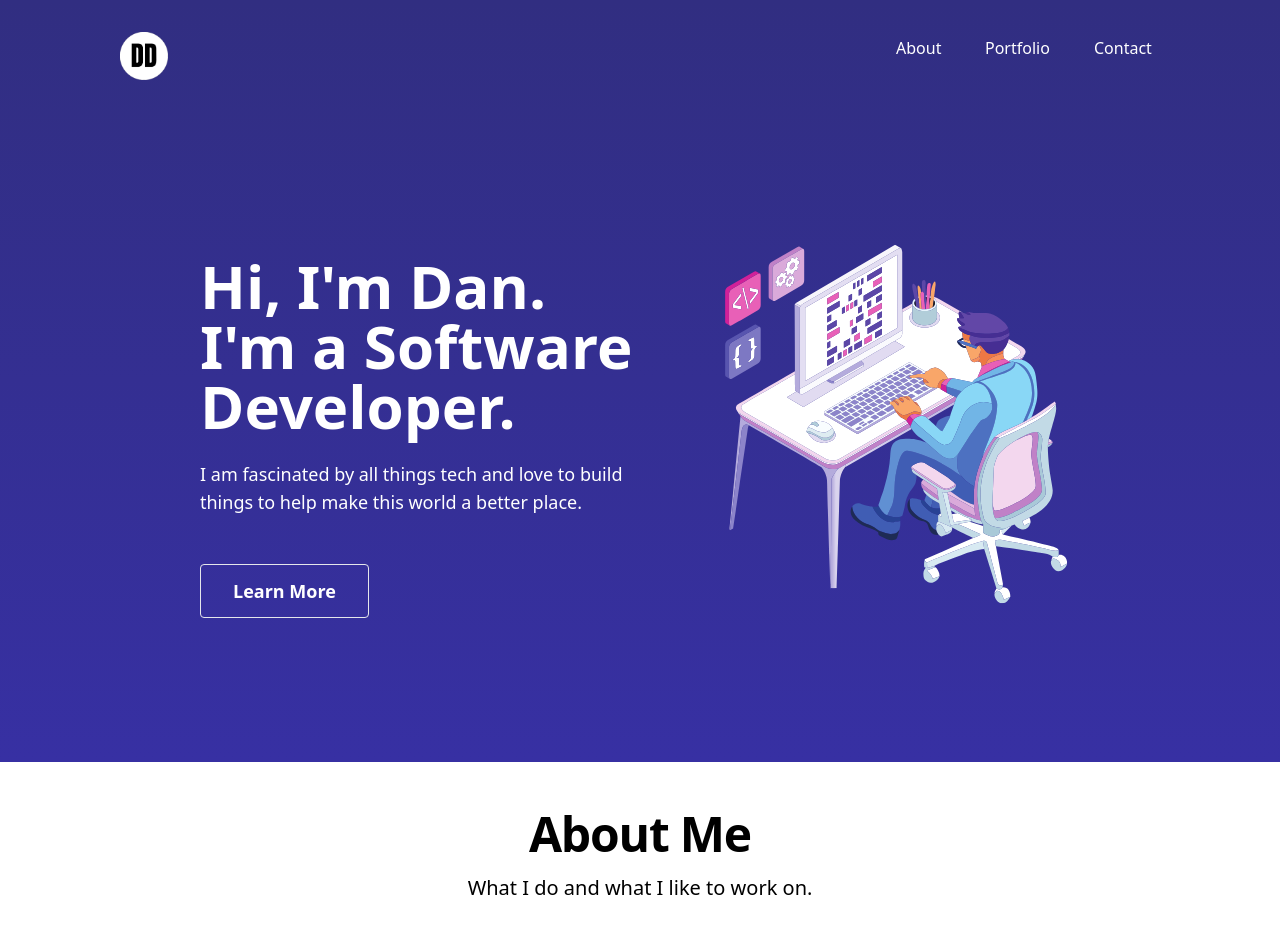
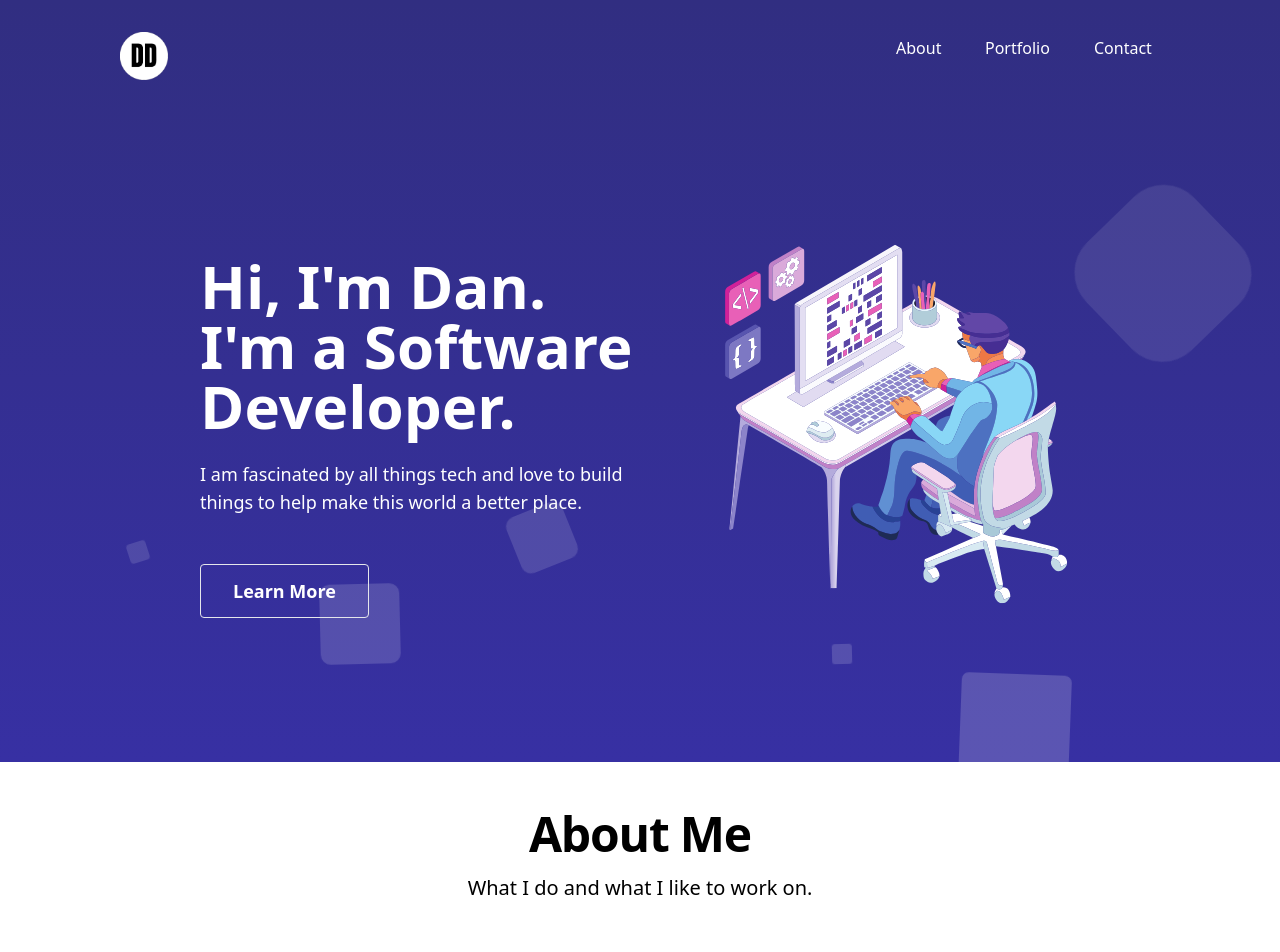
Before and after one commit to dandyson/dandyson.github.io, a Vue app: page / in a window 1280 px wide. Shown: the top 952 px of the page. Built offline with nearby package versions, Linux system fonts and the light colour scheme.

Commit message:
Added background animation to the hero

```diff
--- a/src/App.vue
+++ b/src/App.vue
@@ -1,10 +1,10 @@
 <script setup>
-// This starter template is using Vue 3 <script setup> SFCs
-// Check out https://vuejs.org/api/sfc-script-setup.html#script-setup
 import Nav from './components/Nav.vue'
+import BackgroundCircles from './components/BackgroundCircles.vue'
 import MainHero from './components/MainHero.vue'
 import About from './components/About.vue'
 import Portfolio from './components/Portfolio.vue'
+import BlogList from './components/BlogList.vue'
 import Contact from './components/Contact.vue'
 import Footer from './components/Footer.vue'
 </script>
@@ -24,7 +24,8 @@ export default {
 
 
 <template>
-  <section class="bg-gradient-to-b from-indigo-900 to-indigo-800">
+  <section class="relative bg-gradient-to-b from-indigo-900 to-indigo-800">
+    <BackgroundCircles />
     <Nav />
     <MainHero />
   </section>
--- /dev/null
+++ b/src/components/BackgroundCircles.vue
@@ -0,0 +1,14 @@
+<template>
+    <ul class="circles">
+        <li></li>
+        <li></li>
+        <li></li>
+        <li></li>
+        <li></li>
+        <li></li>
+        <li></li>
+        <li></li>
+        <li></li>
+        <li></li>
+    </ul>
+</template>
--- a/src/style.css
+++ b/src/style.css
@@ -85,3 +85,164 @@ html {
   transform: translateY(0);
   border-width: 4px;
 }
+
+
+/* Background Circles */
+
+/*Start Animations*/
+@-webkit-keyframes animatetop {
+	from {
+		top: -300px;
+		opacity: 0;
+	}
+	to {
+		top: 0;
+		opacity: 1;
+	}
+}
+@keyframes animatetop {
+	from {
+		top: -300px;
+		opacity: 0;
+	}
+	to {
+		top: 0;
+		opacity: 1;
+	}
+}
+@-webkit-keyframes zoomIn {
+	0% {
+		opacity: 0;
+		-webkit-transform: scale3d(0.3, 0.3, 0.3);
+		transform: scale3d(0.3, 0.3, 0.3);
+	}
+	50% {
+		opacity: 1;
+	}
+}
+@keyframes zoomIn {
+	0% {
+		opacity: 0;
+		-webkit-transform: scale3d(0.3, 0.3, 0.3);
+		transform: scale3d(0.3, 0.3, 0.3);
+	}
+	50% {
+		opacity: 1;
+	}
+}
+/* End Animations */
+
+/*
+-- Start BackGround Animation
+*/
+.circles {
+	position: absolute;
+	top: 0;
+	left: 0;
+	width: 100%;
+	height: 100%;
+	overflow: hidden;
+}
+
+.circles li {
+	position: absolute;
+	display: block;
+	list-style: none;
+	width: 20px;
+	height: 20px;
+	background: rgba(255, 255, 255, 0.2);
+	animation: animate 25s linear infinite;
+	bottom: -150px;
+}
+
+.circles li:nth-child(1) {
+	left: 25%;
+	width: 80px;
+	height: 80px;
+	animation-delay: 0s;
+}
+
+.circles li:nth-child(2) {
+	left: 10%;
+	width: 20px;
+	height: 20px;
+	animation-delay: 2s;
+	animation-duration: 12s;
+}
+
+.circles li:nth-child(3) {
+	left: 70%;
+	width: 20px;
+	height: 20px;
+	animation-delay: 4s;
+}
+
+.circles li:nth-child(4) {
+	left: 40%;
+	width: 60px;
+	height: 60px;
+	animation-delay: 0s;
+	animation-duration: 18s;
+}
+
+.circles li:nth-child(5) {
+	left: 65%;
+	width: 20px;
+	height: 20px;
+	animation-delay: 0s;
+}
+
+.circles li:nth-child(6) {
+	left: 75%;
+	width: 110px;
+	height: 110px;
+	animation-delay: 3s;
+}
+
+.circles li:nth-child(7) {
+	left: 35%;
+	width: 150px;
+	height: 150px;
+	animation-delay: 7s;
+}
+
+.circles li:nth-child(8) {
+	left: 50%;
+	width: 25px;
+	height: 25px;
+	animation-delay: 15s;
+	animation-duration: 45s;
+}
+
+.circles li:nth-child(9) {
+	left: 20%;
+	width: 15px;
+	height: 15px;
+	animation-delay: 2s;
+	animation-duration: 35s;
+}
+
+.circles li:nth-child(10) {
+	left: 85%;
+	width: 150px;
+	height: 150px;
+	animation-delay: 0s;
+	animation-duration: 11s;
+}
+
+@keyframes animate {
+	0% {
+		transform: translateY(0) rotate(0deg);
+		opacity: 1;
+		border-radius: 0;
+	}
+
+	100% {
+		transform: translateY(-1000px) rotate(720deg);
+		opacity: 0;
+		border-radius: 50%;
+	}
+}
+/*
+-- End BackGround Animation
+*/
```
